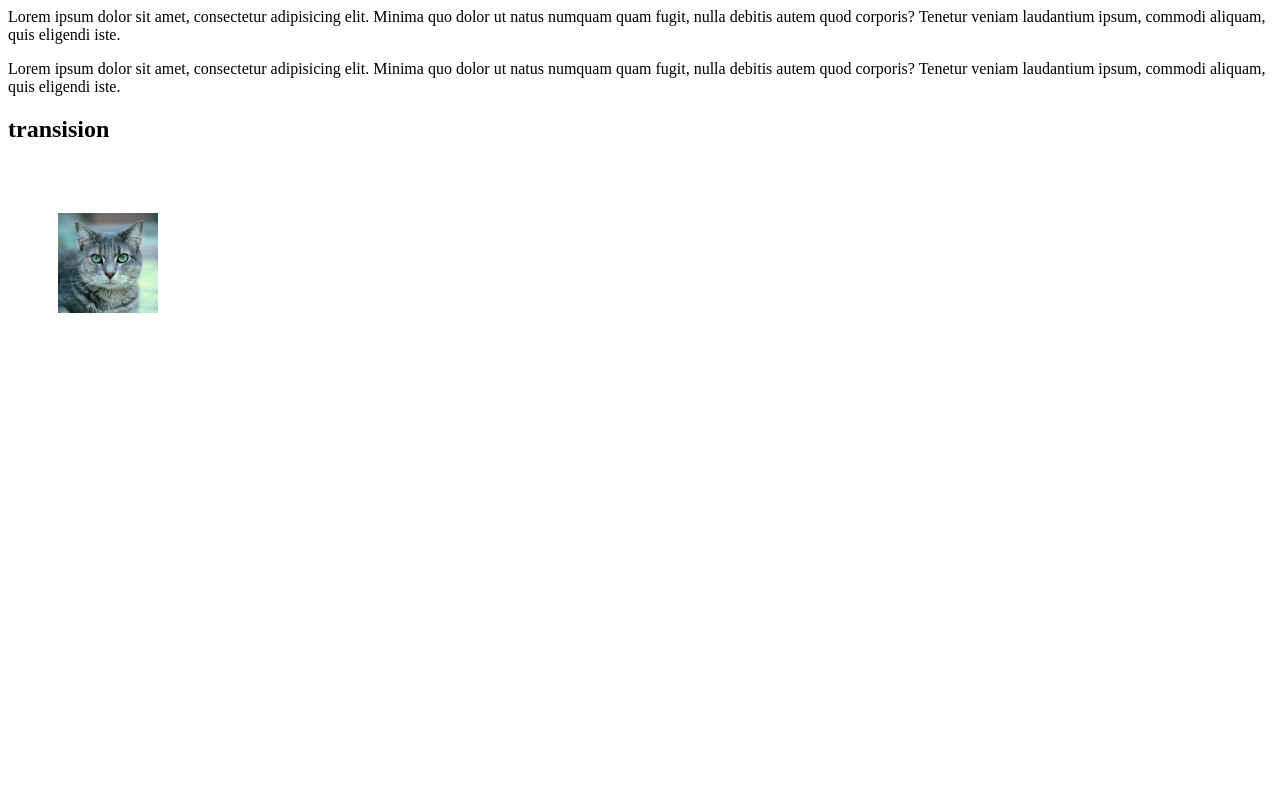
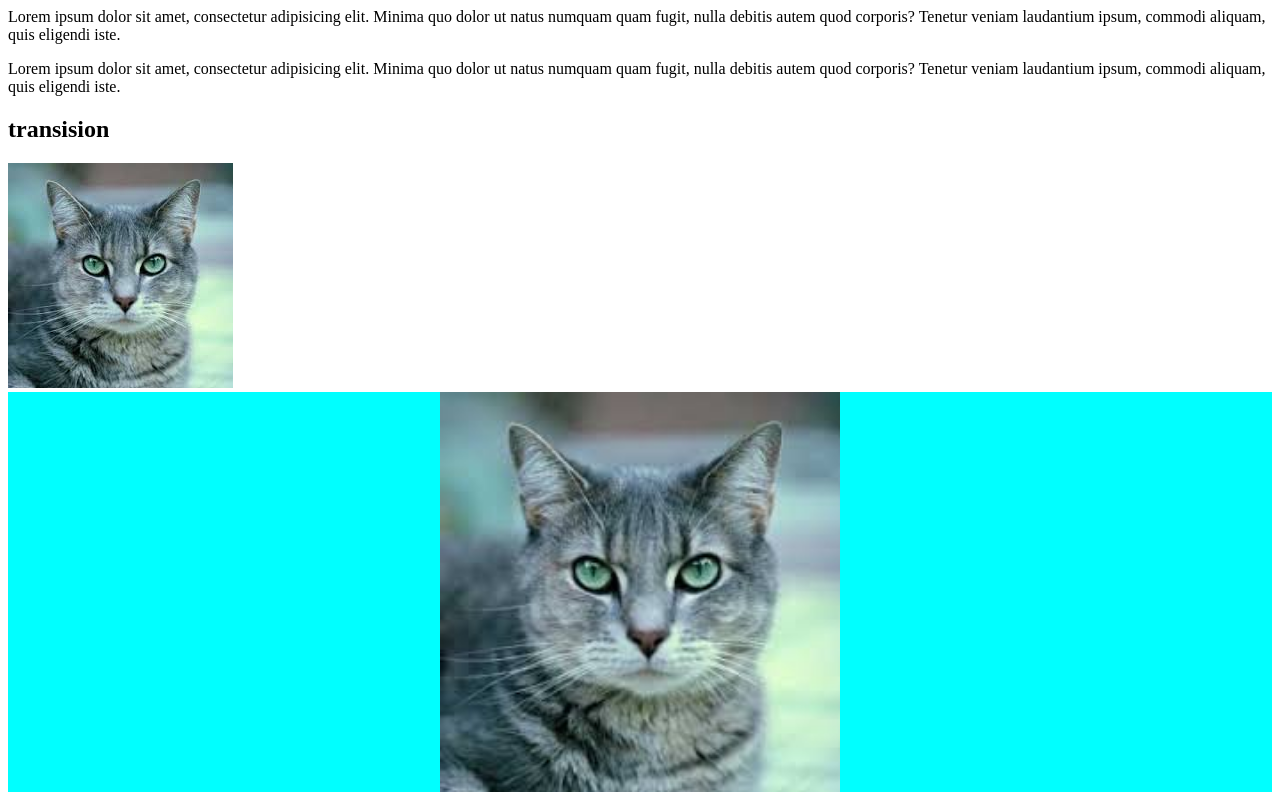
Before and after one commit to marcinmika1/css-zadanie2, a plain HTML site: page index.html in a window 1280 px wide. Shown: the part 1000-1800 px from the top of the page. Before the commit the page ends 1625 px from the top, so only its background shows below. Drawn offline with Linux system fonts and the light colour scheme.

Commit message:
background opcje

```diff
--- a/css/style.css
+++ b/css/style.css
@@ -37,6 +37,15 @@ a{
 }
 
 
+#background{
+    height: 50vh;
+    background-color: aqua;
+    background-image: url(../img/images.jpg);
+    background-repeat: no-repeat;
+    background-position: center;
+    background-size: contain;
+
+
 /*
 img{
     float: right;
--- a/index.html
+++ b/index.html
@@ -41,6 +41,12 @@
         <img src="img/images.jpg" alt="kot" id="kot">
     </section>
 
+
+    <section id="background">
+
+
+    </section>
+
 </body>
 
 </html>
```
